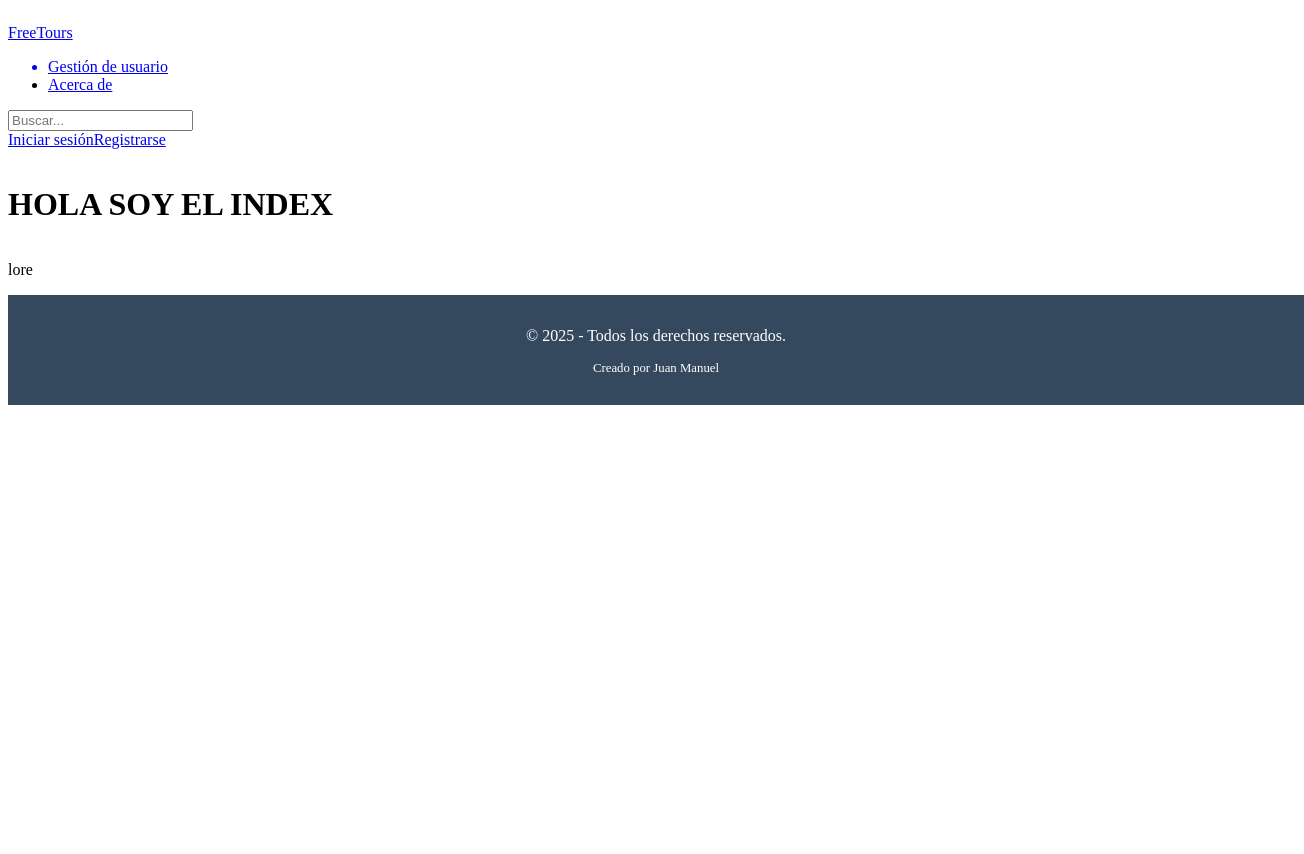
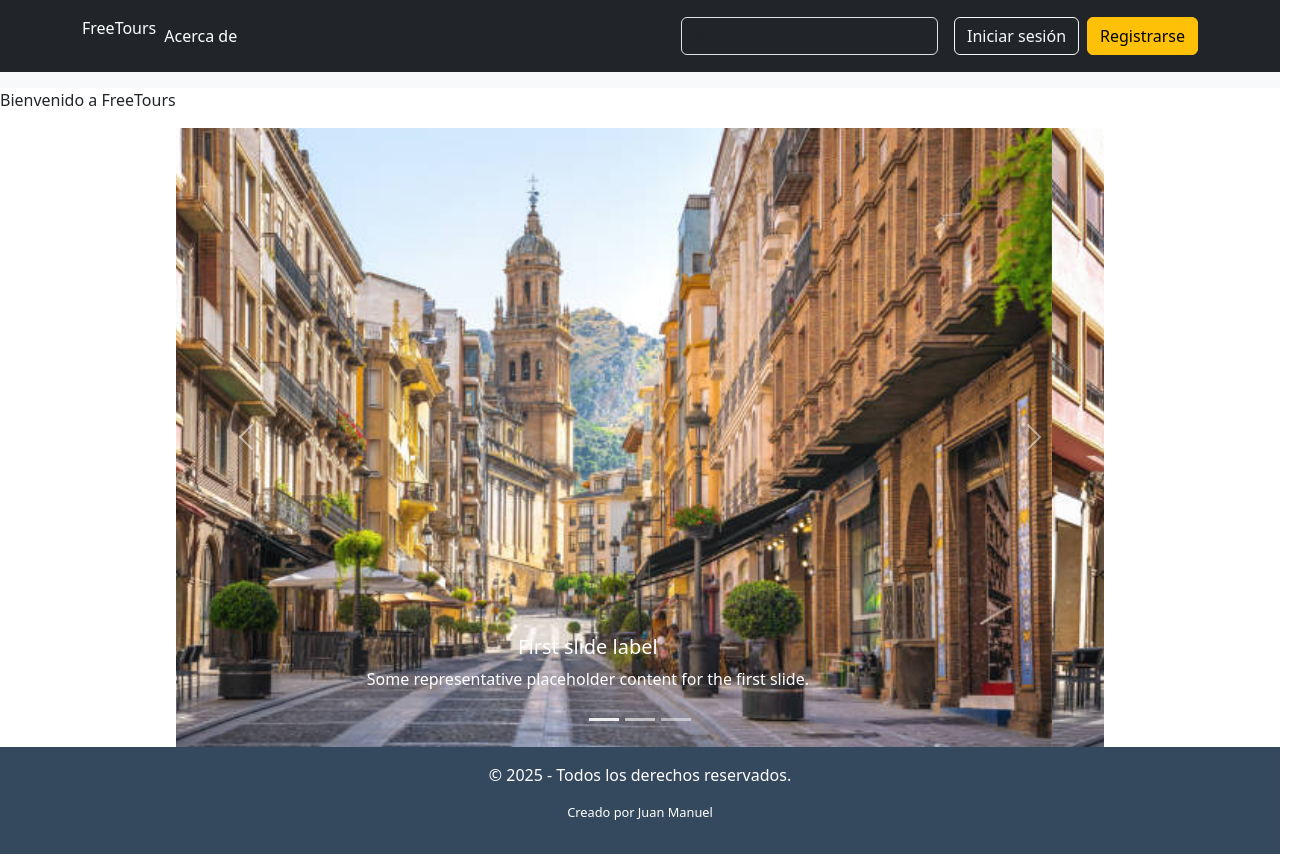
Before and after one commit to juanmazh/ProyectoInterfacesCliente2, a Vue app: page / in a window 1280 px wide. Shown: the whole page, 1304 px wide, since content can reach past the window. Before the commit the page ends 816 px from the top, so only its background shows below. Built offline with nearby package versions, Linux system fonts and the light colour scheme; the HTML template or start-up script is replaced by a standard one.

Commit message:
Login y gestion correcta +carrusel b5

```diff
--- a/src/App.vue
+++ b/src/App.vue
@@ -1,3 +1,11 @@
+<template>
+  <div class="layout">
+    <Header v-if="!isAdminRoute" :usuarioAutenticado="datosSesion" @sesionCerrada="handleSesionCerrada" title="FreeTours" />
+    <NavBar :datos="datosSesion"/>
+    <RouterView @sesionIniciada="actualizaDatosSesion"></RouterView>
+    <Footer/>
+  </div>
+</template>
 
 <script>
 import { computed, ref } from 'vue';
@@ -10,7 +18,7 @@ export default {
   components: {
     Header,
     NavBar,
-    Footer
+    Footer,
   },
   setup() {
     const route = useRoute();
@@ -55,14 +63,6 @@ export default {
   }
 };
 </script>
-<template>
-  <div class="layout">
-    <Header v-if="!isAdminRoute" :usuarioAutenticado="datosSesion" @sesionCerrada="handleSesionCerrada" title="FreeTours" />
-    <NavBar :datos="datosSesion"/>
-    <RouterView @sesionIniciada="actualizaDatosSesion"></RouterView>
-    <Footer/>
-  </div>
-</template>
 
 <style scoped>
 .layout {
--- a/src/components/Admin.vue
+++ b/src/components/Admin.vue
@@ -1,3 +1,90 @@
+<script setup>
+import { ref, onMounted } from 'vue';
+
+const users = ref([]);
+const showModal = ref(false);
+const selectedUser = ref({});
+
+const fetchUsuarios = async () => {
+  try {
+    const response = await fetch('http://localhost:8008/api.php/usuarios', {
+      method: 'GET',
+      headers: {
+        'Content-Type': 'application/json',
+      },
+    });
+    if (!response.ok) {
+      throw new Error('Network response was not ok');
+    }
+    const data = await response.json();
+    users.value = data;
+  } catch (error) {
+    console.error('Error fetching usuarios:', error);
+  }
+};
+
+const openEditModal = (user) => {
+  selectedUser.value = { ...user };
+  showModal.value = true;
+};
+
+const closeEditModal = () => {
+  showModal.value = false;
+};
+
+const updateUser = async () => {
+  try {
+    console.log('Updating user:', selectedUser.value);
+    const updatedRole = {
+      rol: selectedUser.value.rol
+    };
+    const response = await fetch(`http://localhost:8008/api.php/usuarios?id=${selectedUser.value.id}`, {
+      method: 'PUT',
+      headers: {
+        'Content-Type': 'application/json',
+      },
+      body: JSON.stringify(updatedRole),
+    });
+    if (!response.ok) {
+      const errorText = await response.text();
+      console.error('Error response text:', errorText);
+      throw new Error(`Network response was not ok: ${errorText}`);
+    }
+    const data = await response.json();
+    // Actualizar la lista de usuarios localmente
+    const index = users.value.findIndex(user => user.id === data.id);
+    if (index !== -1) {
+      users.value[index] = data;
+    }
+    closeEditModal();
+  } catch (error) {
+    console.error('Error updating user:', error);
+  }
+};
+
+const deleteUser = async (userId) => {
+  try {
+    console.log(`Deleting user with ID: ${userId}`);
+    const response = await fetch(`http://localhost:8008/api.php?id=${userId}`, {
+      method: 'DELETE',
+    });
+    if (!response.ok) {
+      const errorText = await response.text();
+      console.error('Error response text:', errorText);
+      throw new Error(`Network response was not ok: ${errorText}`);
+    }
+    // Eliminar el usuario de la lista local después de eliminarlo en el servidor
+    users.value = users.value.filter(user => user.id !== userId);
+  } catch (error) {
+    console.error('Error deleting user:', error);
+  }
+};
+
+onMounted(() => {
+  fetchUsuarios();
+});
+</script>
+
 <template>
   <div class="user-management">
     <h1>Panel de Control</h1>
@@ -53,93 +140,6 @@
     </div>
   </div>
 </template>
-
-<script setup>
-import { ref, onMounted } from 'vue';
-
-const users = ref([]);
-const showModal = ref(false);
-const selectedUser = ref({});
-
-const fetchUsuarios = async () => {
-  try {
-    const response = await fetch('http://localhost:8008/api.php/usuarios', {
-      method: 'GET',
-      headers: {
-        'Content-Type': 'application/json',
-      },
-    });
-    if (!response.ok) {
-      throw new Error('Network response was not ok');
-    }
-    const data = await response.json();
-    users.value = data;
-  } catch (error) {
-    console.error('Error fetching usuarios:', error);
-  }
-};
-
-const openEditModal = (user) => {
-  selectedUser.value = { ...user };
-  showModal.value = true;
-};
-
-const closeEditModal = () => {
-  showModal.value = false;
-};
-
-const updateUser = async () => {
-  try {
-    console.log('Updating user:', selectedUser.value);
-    const response = await fetch(`http://localhost:8008/api.php/usuarios/${selectedUser.value.id}`, {
-      method: 'PUT',
-      headers: {
-        'Content-Type': 'application/json',
-      },
-      body: JSON.stringify(selectedUser.value),
-    });
-    if (!response.ok) {
-      const errorText = await response.text();
-      console.error('Error response text:', errorText);
-      throw new Error(`Network response was not ok: ${errorText}`);
-    }
-    const data = await response.json();
-    // Actualizar la lista de usuarios localmente
-    const index = users.value.findIndex(user => user.id === data.id);
-    if (index !== -1) {
-      users.value[index] = data;
-    }
-    closeEditModal();
-  } catch (error) {
-    console.error('Error updating user:', error);
-  }
-};
-
-const deleteUser = async (userId) => {
-  try {
-    console.log(`Deleting user with ID: ${userId}`);
-    const response = await fetch(`http://localhost:8008/api.php/usuarios/${userId}`, {
-      method: 'DELETE',
-      headers: {
-        'Content-Type': 'application/json',
-      },
-    });
-    if (!response.ok) {
-      const errorText = await response.text();
-      console.error('Error response text:', errorText);
-      throw new Error(`Network response was not ok: ${errorText}`);
-    }
-    // Eliminar el usuario de la lista local después de eliminarlo en el servidor
-    users.value = users.value.filter(user => user.id !== userId);
-  } catch (error) {
-    console.error('Error deleting user:', error);
-  }
-};
-
-onMounted(() => {
-  fetchUsuarios();
-});
-</script>
 
 <style scoped>
 .user-management {
--- /dev/null
+++ b/src/components/Carusel.vue
@@ -0,0 +1,49 @@
+<template>
+  <div class="carousel-container">
+    <div id="carouselExampleCaptions" class="carousel slide" data-bs-ride="carousel">
+      <div class="carousel-indicators">
+        <button type="button" data-bs-target="#carouselExampleCaptions" data-bs-slide-to="0" class="active" aria-current="true" aria-label="Slide 1"></button>
+        <button type="button" data-bs-target="#carouselExampleCaptions" data-bs-slide-to="1" aria-label="Slide 2"></button>
+        <button type="button" data-bs-target="#carouselExampleCaptions" data-bs-slide-to="2" aria-label="Slide 3"></button>
+      </div>
+      <div class="carousel-inner">
+        <div class="carousel-item active">
+          <img src="../assets/images/jaen.jpg" class="d-block w-100" alt="...">
+          <div class="carousel-caption d-none d-md-block">
+            <h5>First slide label</h5>
+            <p>Some representative placeholder content for the first slide.</p>
+          </div>
+        </div>
+        <div class="carousel-item">
+          <img src="../assets/images/jaen.jpg" class="d-block w-100" alt="...">
+          <div class="carousel-caption d-none d-md-block">
+            <h5>Second slide label</h5>
+            <p>Some representative placeholder content for the second slide.</p>
+          </div>
+        </div>
+        <div class="carousel-item">
+          <img src="../assets/images/jaen.jpg" class="d-block w-100" alt="...">
+          <div class="carousel-caption d-none d-md-block">
+            <h5>Third slide label</h5>
+            <p>Some representative placeholder content for the third slide.</p>
+          </div>
+        </div>
+      </div>
+      <button class="carousel-control-prev" type="button" data-bs-target="#carouselExampleCaptions" data-bs-slide="prev">
+        <span class="carousel-control-prev-icon" aria-hidden="true"></span>
+        <span class="visually-hidden">Previous</span>
+      </button>
+      <button class="carousel-control-next" type="button" data-bs-target="#carouselExampleCaptions" data-bs-slide="next">
+        <span class="carousel-control-next-icon" aria-hidden="true"></span>
+        <span class="visually-hidden">Next</span>
+      </button>
+    </div>
+  </div>
+</template>
+
+<style scoped>
+.carousel-container {
+  width: 116vh; /* Ajusta el tamaño según tus necesidades */
+  margin: 0 auto; /* Centra el carrusel horizontalmente */
+}
+</style>
--- a/src/components/Header.vue
+++ b/src/components/Header.vue
@@ -18,13 +18,24 @@ function cerrarSesion() {
 </script>
 
 <template>
-  <header class="p-3 text-bg-dark">
+  <header class="p-3 bg-dark text-white">
     <div class="container">
       <div class="d-flex flex-wrap align-items-center justify-content-center justify-content-lg-start">
-        <RouterLink to="/" class="d-flex align-items-left mb-2 mb-lg-0 text-white text-decoration"><p>{{ title }}</p></RouterLink>
+        <RouterLink to="/" class="d-flex align-items-left mb-2 mb-lg-0 text-white text-decoration-none"><p>{{ title }}</p></RouterLink>
 
         <ul class="nav col-12 col-lg-auto me-lg-auto mb-2 justify-content-center mb-md-0">
-          <RouterLink to="/admin"><li class="nav-link px-2 text-white">Gestión de usuario</li></RouterLink>
+          <template v-if="usuarioAutenticado && usuarioAutenticado.rol === 'admin'">
+            <RouterLink to="/admin" class="nav-link px-2 text-white gestion-usuario">Gestión de usuario</RouterLink>
+          </template>
+          <template v-if="usuarioAutenticado&& usuarioAutenticado.rol === 'cliente'">
+            <RouterLink to="/rutasUsuario" class="nav-link px-2 text-white gestion-usuario">Mis Rutas</RouterLink>
+          </template>
+          <template v-if="usuarioAutenticado&& usuarioAutenticado.rol === 'cliente'">
+            <RouterLink to="/valorar" class="nav-link px-2 text-white gestion-usuario">Valorar</RouterLink>
+          </template>
+          <template v-if="usuarioAutenticado && usuarioAutenticado.rol === 'guia'">
+            <RouterLink to="/crear" class="nav-link px-2 text-white gestion-usuario">Crear Rutas</RouterLink>
+          </template>
           <li><RouterLink to="/acerca" class="nav-link px-2 text-white">Acerca de</RouterLink></li>
         </ul>
 
@@ -34,8 +45,8 @@ function cerrarSesion() {
 
         <div class="text-end">
           <template v-if="usuarioAutenticado">
-            <span class="text-white me-2">{{ usuarioAutenticado.name }}</span>
-            <button @click="cerrarSesion" class="btn btn-outline-light me-2">Cerrar sesión</button>
+            <span class="text-white me-2">Bienvenido, {{ usuarioAutenticado.nombre }} ({{ usuarioAutenticado.rol }})</span>
+            <button @click.prevent="cerrarSesion" class="btn btn-danger">Cerrar Sesión</button>
           </template>
           <template v-else>
             <RouterLink to="/login" class="btn btn-outline-light me-2">Iniciar sesión</RouterLink>
@@ -49,4 +60,9 @@ function cerrarSesion() {
 
 <style scoped>
 /* Estilos personalizados */
+.gestion-usuario {
+  border: 2px solid green;
+  padding: 5px;
+  border-radius: 5px;
+}
 </style>
--- a/src/main.js
+++ b/src/main.js
@@ -1,3 +1,5 @@
+import 'bootstrap/dist/css/bootstrap.min.css';
+import 'bootstrap/dist/js/bootstrap.bundle.min.js';
 import { createApp } from 'vue';
 import App from './App.vue';
 import router from './router';
--- a/src/views/HomeView.vue
+++ b/src/views/HomeView.vue
@@ -1,5 +1,20 @@
 <template>
-    <h1>HOLA SOY EL INDEX</h1>
+    <p>Bienvenido a FreeTours</p>
+    <div>
+      <Carusel />
+    </div>
+  </template>
 
-    <p>lore</p>
-</template>
+  <script>
+  import Carusel from '@/components/Carusel.vue';
+
+  export default {
+    components: {
+      Carusel
+    }
+  };
+  </script>
+
+  <style scoped>
+  /* Estilos personalizados */
+  </style>
--- a/src/views/LoginView.vue
+++ b/src/views/LoginView.vue
@@ -2,6 +2,7 @@
 import { ref } from 'vue';
 import router from '@/router';
 
+const emit = defineEmits(["sesionIniciada"]);
 const loginForm = ref({ email: '', contraseña: '' });
 const loginError = ref('');
 const loading = ref(false);
@@ -37,8 +38,10 @@ async function iniciarSesion() {
     const data = await response.json();
     if (data.status === 'success') {
       loginError.value = '';
-      // Guardar los datos de sesión (por ejemplo, token) si es necesario
+      // Guardar los datos de sesión (por ejemplo, token) en localStorage
       localStorage.setItem('sesionUser', JSON.stringify(data.user));
+      // Emitir el evento sesionIniciada
+      emit('sesionIniciada', data.user);
       // Redirigir al usuario al home
       router.push({ name: 'home' });
     } else {
@@ -57,7 +60,6 @@ async function iniciarSesion() {
   <div class="container">
     <div class="row justify-content-center">
       <div class="col-sm-6 text-black">
-
         <div class="px-5 ms-xl-4 text-center">
           <i class="fas fa-crow fa-2x me-3 pt-5 mt-xl-4" style="color: #709085;"></i>
           <span class="h1 fw-bold mb-0">Iniciar Sesion</span>
@@ -87,7 +89,6 @@ async function iniciarSesion() {
 
             <p class="small mb-5 pb-lg-2"><a class="text-muted" href="#!">¿Has olvidado tu contraseña?</a></p>
             <p v-if="loginError" class="text-danger">{{ loginError }}</p>
-
           </form>
         </div>
       </div>
--- a/src/views/RegisterView.vue
+++ b/src/views/RegisterView.vue
@@ -152,10 +152,6 @@ async function registrarUsuario() {
   color: #dc3545;
 }
 
-.text-success {
-  color: #28a745;
-}
-
 .link-info {
   color: #007BFF;
   text-decoration: none;
```
Also changed, not shown: src/assets/images/jaen.jpg (added).
